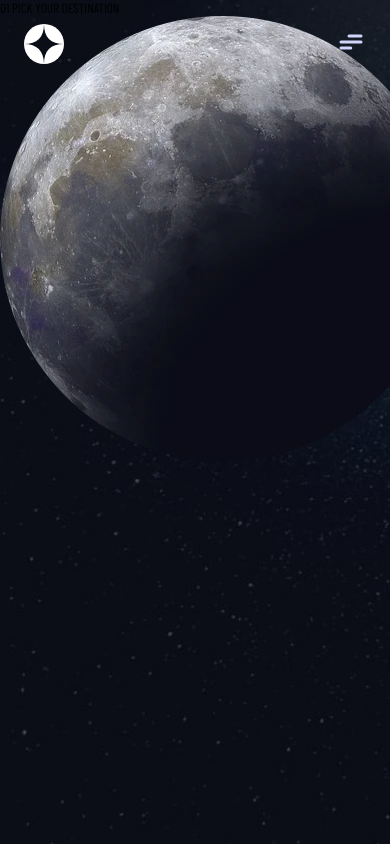
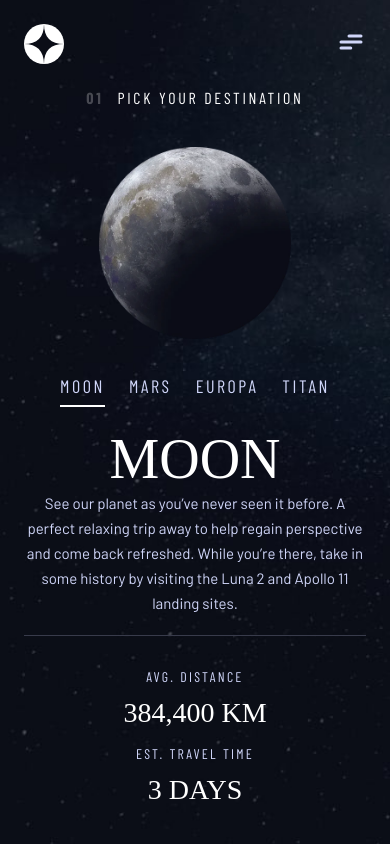
Before and after one commit to pedrohfd/space-tourism, a React (Vite) app: page /destination in a window 390 px wide. Shown: the top 844 px of the page. Built offline with nearby package versions, Linux system fonts and the light colour scheme; a web font is replaced by a local one.

Commit message:
feat: add responsiveness to destination page

```diff
--- a/src/pages/Destination/styles.ts
+++ b/src/pages/Destination/styles.ts
@@ -29,6 +29,14 @@ export const DestinationContent = styled.div`
 
   @media (min-width: 641px) and (max-width: 1007px) {
     flex-direction: column;
+  }
+
+  @media (max-width: 640px) {
+    flex-direction: column;
+    align-items: center;
+    text-align: center;
+
+    padding: 5.5rem 1.5rem 0;
   }
 `
 
@@ -72,6 +80,20 @@ export const Title = styled.h5`
       margin-right: 1.1rem;
     }
   }
+
+  @media (max-width: 640px) {
+    color: ${colors.white};
+    font-size: 1rem;
+    letter-spacing: 0.16875rem;
+    text-transform: uppercase;
+    margin-bottom: 2.5rem;
+
+    strong {
+      opacity: 0.25;
+      font-weight: 700;
+      margin-right: 0.5rem;
+    }
+  }
 `
 
 export const Destiny = styled.img`
@@ -84,6 +106,11 @@ export const Destiny = styled.img`
   @media (min-width: 641px) and (max-width: 1007px) {
     width: 19rem;
     height: 19rem;
+  }
+
+  @media (max-width: 640px) {
+    width: 12rem;
+    height: 12rem;
   }
 `
 
@@ -113,6 +140,15 @@ export const DestinyButtonArea = styled.div`
 
     margin-top: 3.5rem;
     margin-bottom: 2rem;
+  }
+
+  @media (max-width: 640px) {
+    display: inline-flex;
+    gap: 1.5rem;
+    height: 2rem;
+
+    margin-top: 2rem;
+    margin-bottom: 1.25rem;
   }
 `
 
@@ -155,6 +191,21 @@ export const DestinyButton = styled.button<ButtonProps>`
 
     transition: border-color 0.2s;
   }
+
+  @media (max-width: 640px) {
+    font-size: 1.125rem;
+    font-family: 'Barlow Condensed', sans-serif;
+    color: ${colors.blue};
+    background: transparent;
+    border: 0;
+    outline: none;
+    letter-spacing: 0.16rem;
+    padding-bottom: 0.75rem;
+    border-bottom: 0.187rem solid
+      ${(props) => (props.isActive ? ` ${colors.white}` : 'transparent')};
+
+    transition: border-color 0.2s;
+  }
 `
 
 export const DestinyName = styled.h1`
@@ -166,6 +217,11 @@ export const DestinyName = styled.h1`
   @media (min-width: 641px) and (max-width: 1007px) {
     color: ${colors.white};
     font-size: 5rem;
+  }
+
+  @media (max-width: 640px) {
+    color: ${colors.white};
+    font-size: 3.5rem;
   }
 `
 
@@ -186,19 +242,30 @@ export const Body = styled.p`
     line-height: 2rem;
     margin-top: 0.5rem;
   }
+
+  @media (max-width: 640px) {
+    height: 7rem;
+    color: ${colors.blue};
+    font-size: 0.9375rem;
+    line-height: 1.5625rem;
+  }
 `
 
 export const Divider = styled.div`
+  background: #383b4b;
   @media (min-width: 1008px) {
     height: 0.06rem;
-    background: #383b4b;
     margin-top: 3.3rem;
   }
 
   @media (min-width: 641px) and (max-width: 1007px) {
     height: 0.06rem;
-    background: #383b4b;
     margin: 3.06rem 6rem 0;
+  }
+
+  @media (max-width: 640px) {
+    height: 0.06rem;
+    margin: 2rem 0 0;
   }
 `
 
@@ -244,4 +311,21 @@ export const DistanceArea = styled.div`
       letter-spacing: 0.14rem;
     }
   }
+
+  @media (max-width: 640px) {
+    margin-top: 2rem;
+
+    h4 {
+      color: ${colors.white};
+      font-size: 1.75rem;
+      margin-bottom: 1rem;
+    }
+
+    h5 {
+      color: ${colors.blue};
+      font-size: 0.875rem;
+      margin-bottom: 0.75rem;
+      letter-spacing: 0.14rem;
+    }
+  }
 `
```
